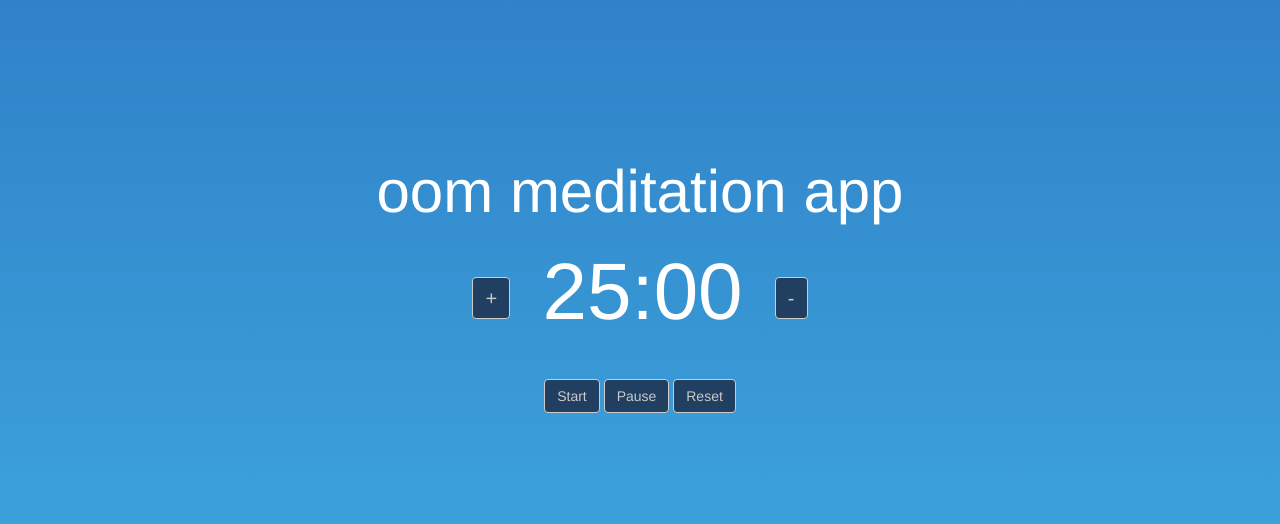
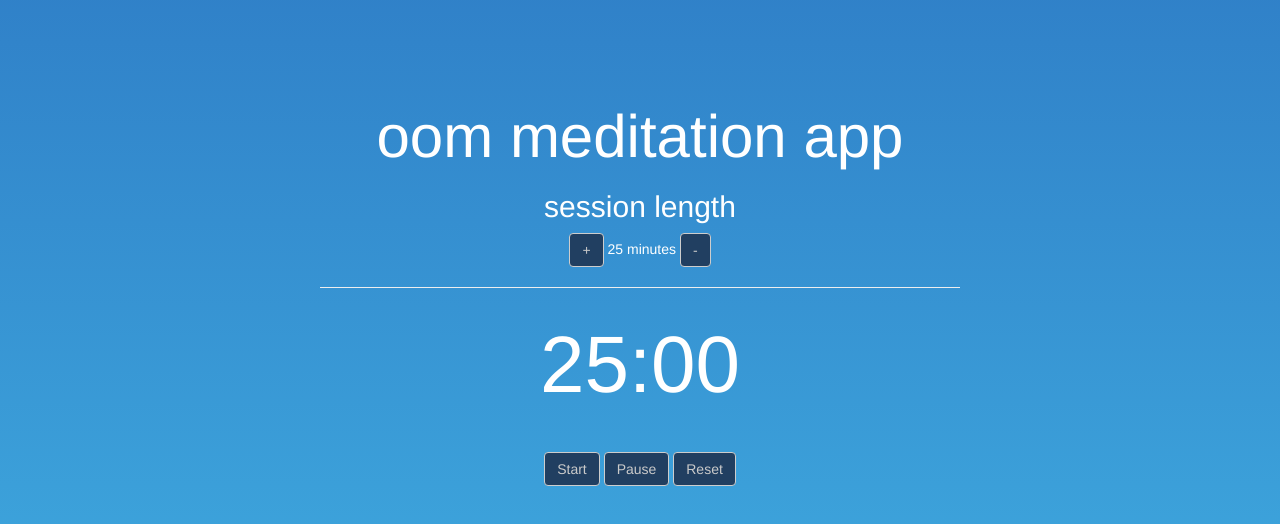
Before and after one commit to baileyhood/oom, a website: page index.html in a window 1280 px wide. Shown: the part 136-660 px from the top of the page. Drawn offline with nearby package versions, Linux system fonts and the light colour scheme.

Commit message:
timer mostly working

```diff
--- a/css/main.scss
+++ b/css/main.scss
@@ -21,7 +21,7 @@ body {
   margin: auto;
   position: absolute;
   top: 0; left: 0; bottom: 0; right: 0;
-  height: 250px;
+  height: 360px;
 }
 
 h1 {
--- a/index.html
+++ b/index.html
@@ -11,10 +11,15 @@
 <section class = "timer-section">
   <div class="timer-container text-center">
       <h1>oom meditation app</h1>
+      <h2>session length</h2>
+      <button type="button" class="btn btn-custom" id="btn" onClick="add()"><i class="fa fa-plus"></i>+</button>
+      <span id="session-length"></span>
+      <button type="button" class="btn btn-custom" id="btn" onClick="reduce()"><i class="fa fa-minus"></i>-</button>
+      <hr style="width: 50%;">
       <div class="clock">
-      <button type="button" class="btn btn-custom" id="btn" onClick="add()"><i class="fa fa-plus"></i>+</button>
+
       <span id="min"></span>:<span id="sec"></span>
-      <button type="button" class="btn btn-custom" id="btn" onClick="reduce()"><i class="fa fa-minus"></i>-</button>
+
   </div>
 
       <button type="button" class="btn btn-custom" id="btn" onClick="start()"><i class="fa fa-play"></i>
--- a/timer.js
+++ b/timer.js
@@ -1,14 +1,17 @@
 var min = 25;
 var sec = 0;
 var timer;
+var timeMeditated = 0;
 setInHTML();
+getSetTime();
 
-function add(){
+function add() {
     min++;
     setInHTML();
     getSetTime();
 }
-function reduce(){
+
+function reduce() {
     if (min > 0) { //can't go lower than 0
         min--;
         setInHTML();
@@ -16,56 +19,53 @@ function reduce(){
     }
 }
 
-function start(){
+function start() {
+
     document.getElementById('message').innerHTML = ""; //no message b/c timer is still running
-  if (min === 0 && sec === 0){ //adding message once timer is finished
-     document.getElementById('message').innerHTML = "Your session has finished! You meditated for " + timeMeditated + " minutes";
+    if (min === 0 && sec === 0) { //adding message once timer is finished
+        document.getElementById('message').innerHTML =
+            "Your session has finished! You meditated for " + timeMeditated +
+            " minutes";
         return;
     }
-  if (sec === 0){ //reducing minute count once seconds reach 0 (i.e. one minute has passed)
+    if (sec === 0) { //reducing minute count once seconds reach 0 (i.e. one minute has passed)
         --min;
         sec = 59;
     } else {
         --sec;
     }
-
     setInHTML();
-
-  timer = setTimeout('start()',1000);
+    timer = setTimeout('start()', 1000);
 }
 
-function pause(){
+function pause() {
     clearTimeout(timer);
 }
 
-function reset(){
+function reset() {
         min = 25;
         sec = 0;
         clearTimeout(timer);
         setInHTML();
         document.getElementById('message').innerHTML = "";
     }
+    //adding text in DOM
 
-
-//adding text in DOM
-function setInHTML(){
-
-  if (min < 10){
+function setInHTML() {
+    if (min < 10) {
         document.getElementById('min').innerHTML = "0" + min;
     } else {
         document.getElementById('min').innerHTML = min;
     }
-  if (sec < 10){
+    if (sec < 10) {
         document.getElementById('sec').innerHTML = "0" + sec;
     } else {
         document.getElementById('sec').innerHTML = sec;
     }
 }
 
-var timeMeditated = getSetTime();
-
-function getSetTime () {
-  var timeMeditated = document.getElementById('min').innerHTML;
+function getSetTime() {
+    timeMeditated = document.getElementById('min').innerHTML;
+    document.getElementById('session-length').innerHTML = timeMeditated + " minutes";
     return timeMeditated;
-  console.log("Set time: ", timeMeditated);
 }
```
Also changed, not shown: css/main.css. Lines whose indentation alone changed are shown as unchanged.
